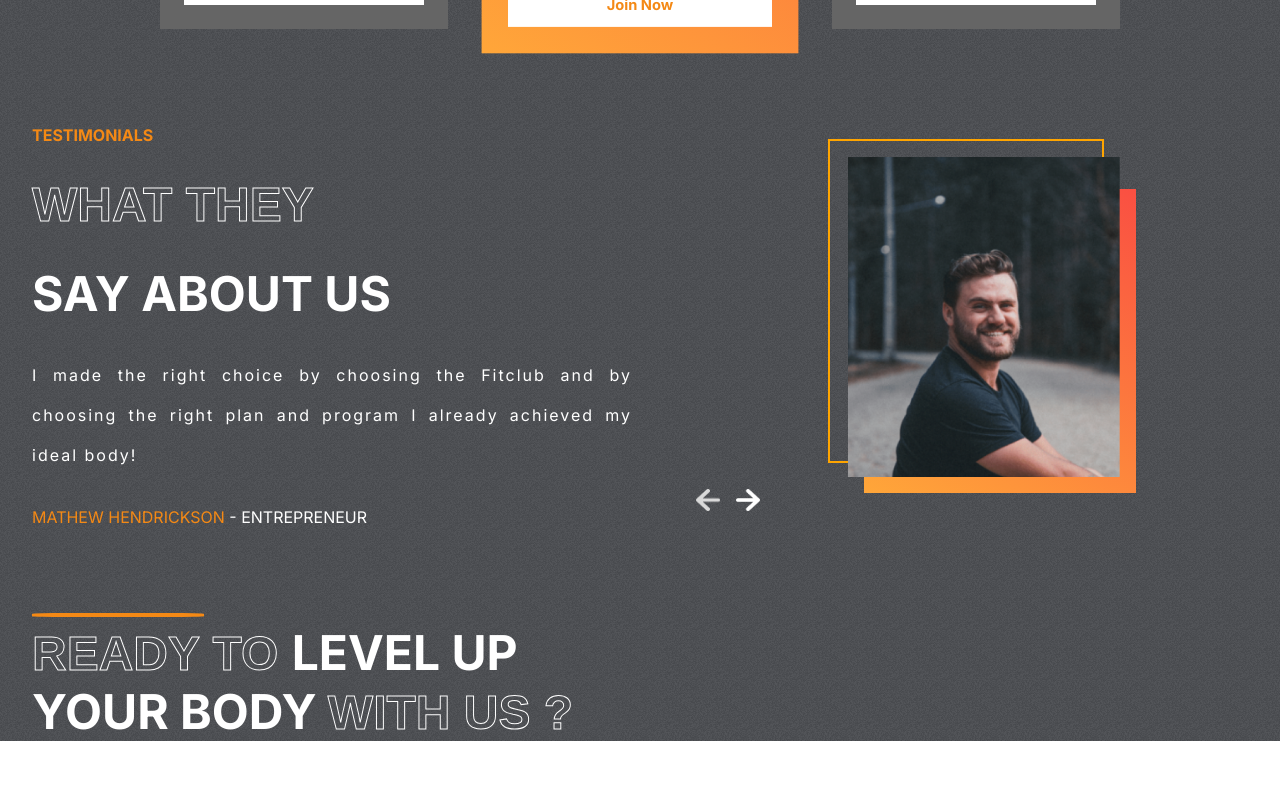
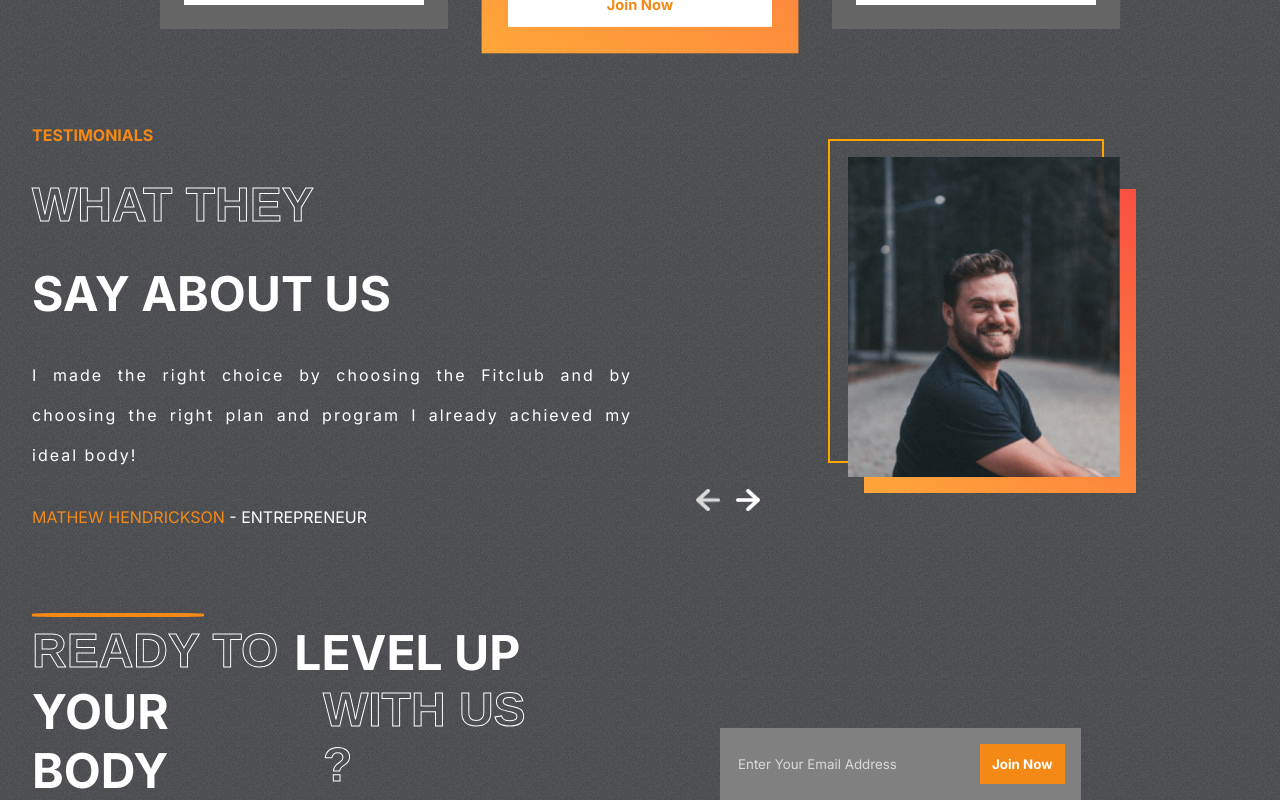
Before and after one commit to Jimish18/TheFitClub, a React (Create React App) app: page / in a window 1280 px wide. Shown: the part 2462-3262 px from the top of the page. Before the commit the page ends 3203 px from the top, so only its background shows below. Built offline with nearby package versions, Linux system fonts and the light colour scheme.

Commit message:
created "Join" Section of site

```diff
--- a/src/components/Join/Join.css
+++ b/src/components/Join/Join.css
@@ -23,3 +23,45 @@
     border-radius: 20%;
     margin: -10px 0;
 }
+
+.left-j>:nth-child(2),
+.left-j>:nth-child(3)
+{
+    display: flex;
+    gap: 1rem;
+}
+
+.right-j
+{
+    flex: 1;
+    display: flex;
+    align-items: flex-end;
+}
+
+.email-container
+{
+    display: flex;
+    gap: 3rem;
+    background-color: gray;
+    padding: 1rem;
+}
+
+.email-container>input
+{
+    border: none;
+    background-color: transparent;
+    outline: none;
+    color: var(--lightgray);
+}
+
+
+::placeholder
+{
+    color: var(--lightgray);
+}
+
+.btn-j
+{
+    background-color: var(--orange);
+    color: white;
+}
--- a/src/components/Join/Join.jsx
+++ b/src/components/Join/Join.jsx
@@ -1,7 +1,22 @@
-import React from 'react'
+import React, { useRef } from 'react'
 import './Join.css'
+import emailjs from '@emailjs/browser'
 
 const Join = () => {
+
+  const form = useRef();
+
+  const sendEmail = (e) => {
+    e.preventDefault();
+
+    emailjs.sendForm('service_triep5y', 'template_qxbkyg9', form.current, '0fCeORxi2SYRIn7iW')
+      .then((result) => {
+          console.log(result.text);
+      }, (error) => {
+          console.log(error.text);
+      });
+  };
+
   return (
     <div className='Join' id='join-us'>
 
@@ -9,17 +24,23 @@ const Join = () => {
 
           <hr />
           <div>
-                <span className='stroke-text'>ready to </span>
+            <span className='stroke-text'>ready to</span>
             <span>level up</span>
           </div>
 
           <div>
-                <span>your body </span>
+            <span>your body</span>
             <span className='stroke-text'>with us ?</span>
           </div>
 
       </div>
-        <div className="right-j"></div>
+      <div className="right-j">
+
+        <form ref={form} className="email-container" onSubmit={sendEmail}>
+          <input type="email" name='user_email' placeholder='Enter Your Email Address'/>
+          <button className="btn btn-j">Join Now</button>
+        </form>
+      </div>
     </div>
   )
 }
```
Lines whose indentation alone changed are shown as unchanged.
